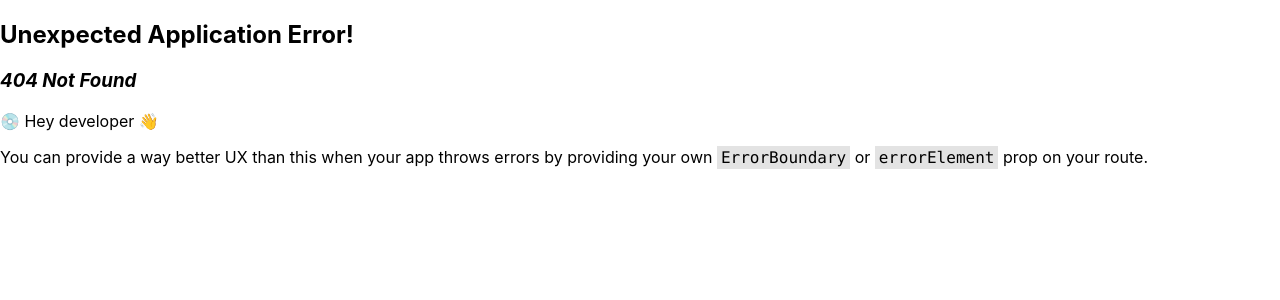
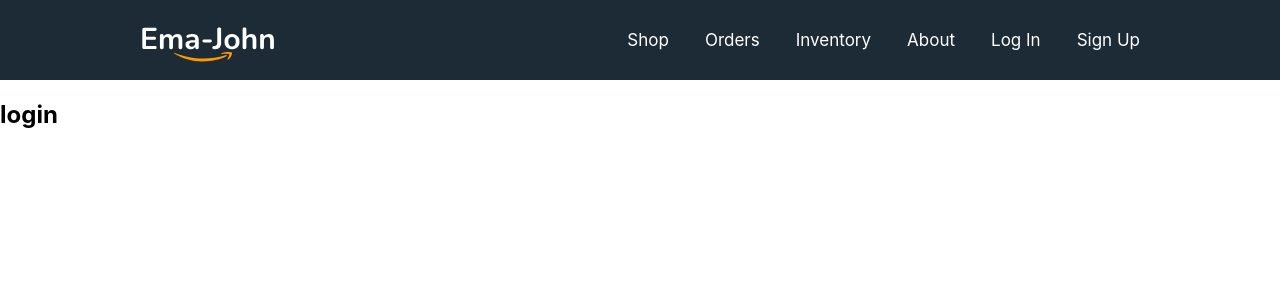
Before and after one commit to SheuliAkterShathy/ema-jhon-stores, a React (Create React App) app: page /login in a window 1280 px wide. Before the commit this address had no page. Shown: the top 300 px of the page. Built offline with nearby package versions, Linux system fonts and the light colour scheme.

Commit message:
firebase-auth

```diff
--- a/package.json
+++ b/package.json
@@ -9,6 +9,7 @@
     "@testing-library/jest-dom": "^5.16.5",
     "@testing-library/react": "^13.4.0",
     "@testing-library/user-event": "^13.5.0",
+    "firebase": "^9.12.1",
     "react": "^18.2.0",
     "react-dom": "^18.2.0",
     "react-router-dom": "^6.4.2",
--- a/src/components/Header/Header.js
+++ b/src/components/Header/Header.js
@@ -13,6 +13,8 @@
                 <Link to="/orders">Orders</Link>
                 <Link to="/inventory">Inventory</Link>
                 <Link to="/about">About</Link>
+                <Link to="/login">Log In</Link>
+                <Link to="/signup">Sign Up</Link>
             </div>
             </nav>
     );
--- /dev/null
+++ b/src/components/SignUp/SignUp.js
@@ -0,0 +1,11 @@
+import React from 'react';
+import './SignUp.css'
+const SignUp = () => {
+    return (
+        <div>
+            <h2>signup</h2>
+        </div>
+    );
+};
+
+export default SignUp;
--- /dev/null
+++ b/src/components/login/Login.js
@@ -0,0 +1,11 @@
+import React from 'react';
+import './Login.css'
+const Login = () => {
+    return (
+        <div>
+            <h2>login</h2>
+        </div>
+    );
+};
+
+export default Login;
```
Also changed, not shown: src/App.js (+10 -0 lines), src/firebase/firebase.config.js (added, +19 -0 lines), src/components/SignUp/SignUp.css (added), src/components/login/Login.css (added), 1 other file (tests, documents, lock files or other folders).
